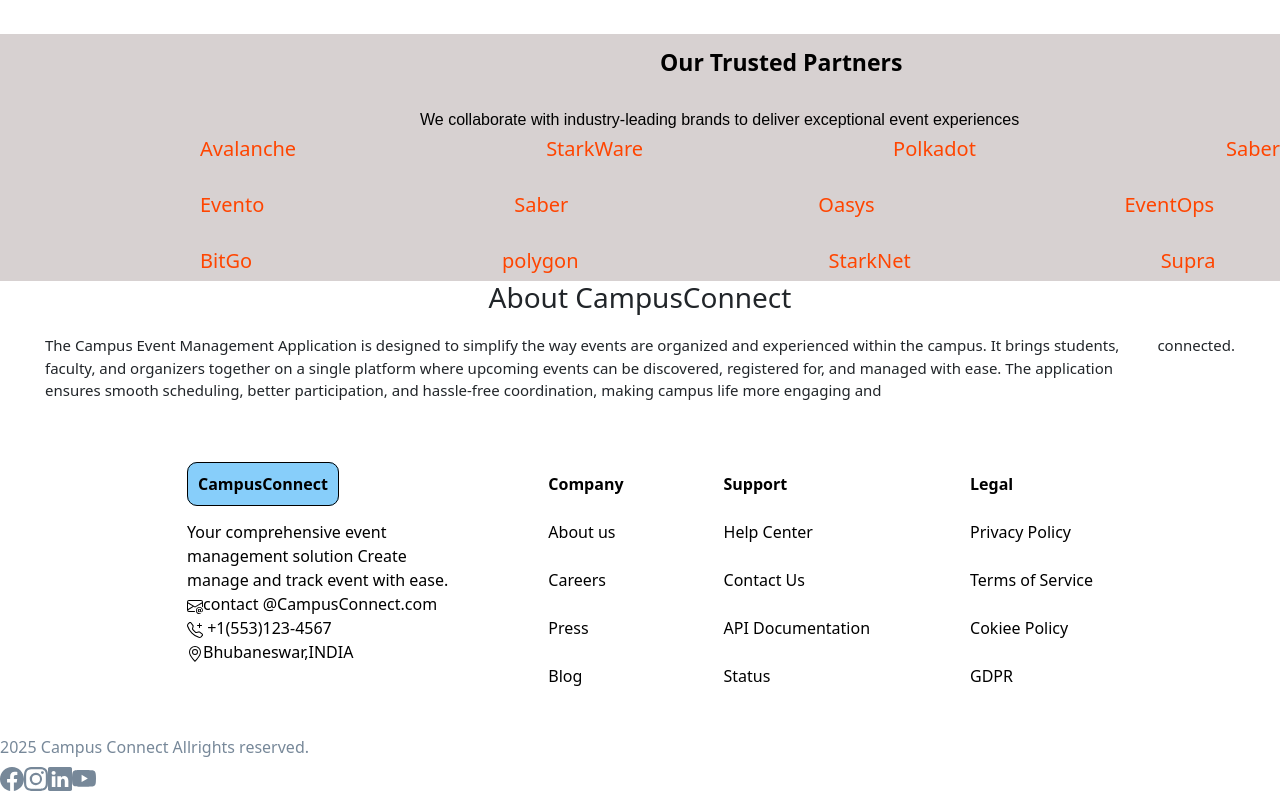
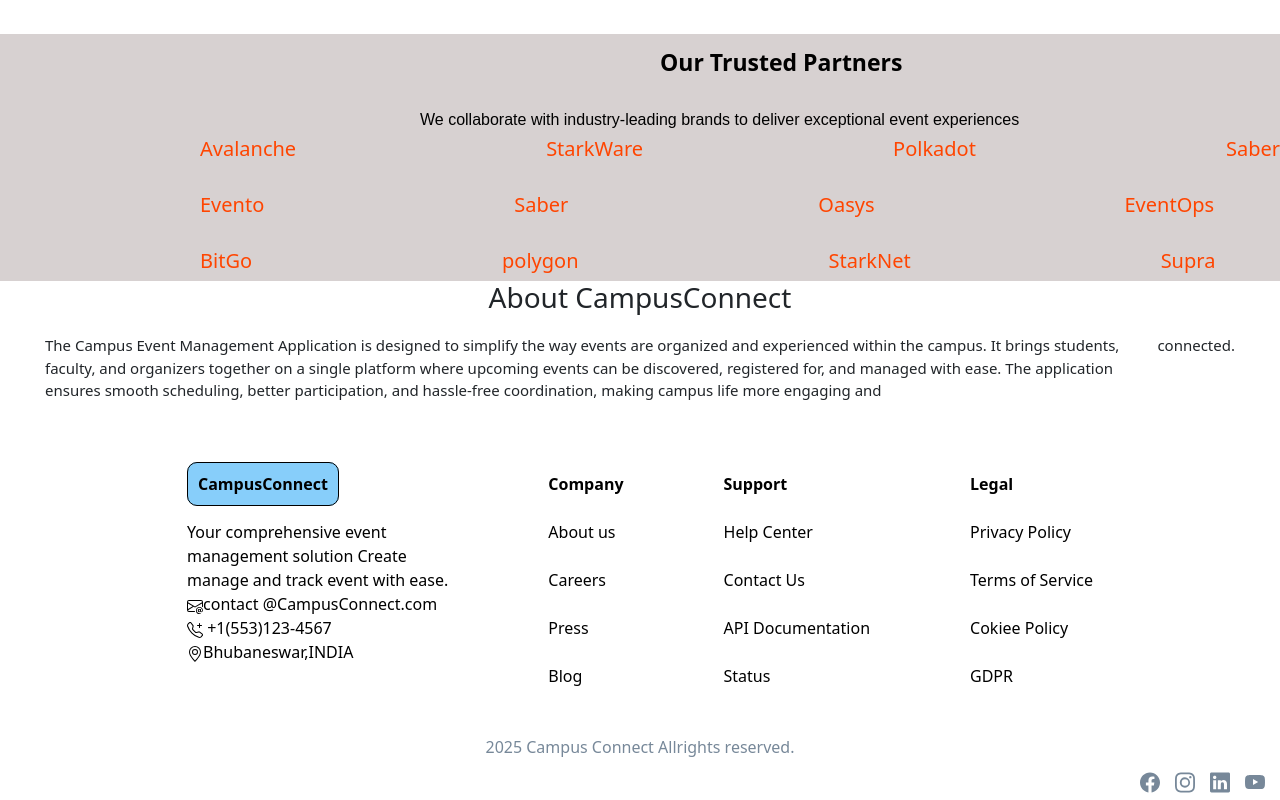
Before and after one commit to SoumyenBaral/Campus-Connect_Backend, an Angular app in the folder Campus-Event/: page / in a window 1280 px wide. Shown: the part 1430-2230 px from the top of the page. Built offline with nearby package versions, Linux system fonts and the light colour scheme.

Commit message:
about section

```diff
--- a/Campus-Event/src/app/footer/footer.css
+++ b/Campus-Event/src/app/footer/footer.css
@@ -32,3 +32,26 @@
 .icon:hover{
   color: lightskyblue;
 }
+
+.copyright{
+  display:flex;
+  justify-content: center;
+
+}
+.icons{
+  display:flex;
+  justify-content: end;
+}
+.icon-item{
+  padding-right:15px;
+
+}
+#Inst-icon:hover{
+    color:rgb(210, 34, 101)
+}
+#icon:hover{
+    color:blue
+}
+#Y-icon:hover{
+  color:red;
+}
--- a/Campus-Event/src/app/footer/footer.html
+++ b/Campus-Event/src/app/footer/footer.html
@@ -80,26 +80,26 @@
 
   </div>
   <div class="social-meadia">
-    <div>
-      <h6>2025 Campus Connect Allrights reserved.</h6>
+    <div class="copyright">
+      <h6 >2025 Campus Connect Allrights reserved.</h6>
     </div>
-    <div class="icon">
-      <svg xmlns="http://www.w3.org/2000/svg" width="24" height="24" fill="currentColor" class="bi bi-facebook"
+    <div class="icons">
+      <svg xmlns="http://www.w3.org/2000/svg" width="35" height="35" fill="currentColor" class="icon-item" id="icon"
         viewBox="0 0 16 16">
         <path
           d="M16 8.049c0-4.446-3.582-8.05-8-8.05C3.58 0-.002 3.603-.002 8.05c0 4.017 2.926 7.347 6.75 7.951v-5.625h-2.03V8.05H6.75V6.275c0-2.017 1.195-3.131 3.022-3.131.876 0 1.791.157 1.791.157v1.98h-1.009c-.993 0-1.303.621-1.303 1.258v1.51h2.218l-.354 2.326H9.25V16c3.824-.604 6.75-3.934 6.75-7.951" />
       </svg>
-      <svg xmlns="http://www.w3.org/2000/svg" width="24" height="24" fill="currentColor" class="bi bi-instagram"
+      <svg xmlns="http://www.w3.org/2000/svg" width="35" height="35" fill="currentColor" class="icon-item" id="Inst-icon"
         viewBox="0 0 16 16">
         <path
           d="M8 0C5.829 0 5.556.01 4.703.048 3.85.088 3.269.222 2.76.42a3.9 3.9 0 0 0-1.417.923A3.9 3.9 0 0 0 .42 2.76C.222 3.268.087 3.85.048 4.7.01 5.555 0 5.827 0 8.001c0 2.172.01 2.444.048 3.297.04.852.174 1.433.372 1.942.205.526.478.972.923 1.417.444.445.89.719 1.416.923.51.198 1.09.333 1.942.372C5.555 15.99 5.827 16 8 16s2.444-.01 3.298-.048c.851-.04 1.434-.174 1.943-.372a3.9 3.9 0 0 0 1.416-.923c.445-.445.718-.891.923-1.417.197-.509.332-1.09.372-1.942C15.99 10.445 16 10.173 16 8s-.01-2.445-.048-3.299c-.04-.851-.175-1.433-.372-1.941a3.9 3.9 0 0 0-.923-1.417A3.9 3.9 0 0 0 13.24.42c-.51-.198-1.092-.333-1.943-.372C10.443.01 10.172 0 7.998 0zm-.717 1.442h.718c2.136 0 2.389.007 3.232.046.78.035 1.204.166 1.486.275.373.145.64.319.92.599s.453.546.598.92c.11.281.24.705.275 1.485.039.843.047 1.096.047 3.231s-.008 2.389-.047 3.232c-.035.78-.166 1.203-.275 1.485a2.5 2.5 0 0 1-.599.919c-.28.28-.546.453-.92.598-.28.11-.704.24-1.485.276-.843.038-1.096.047-3.232.047s-2.39-.009-3.233-.047c-.78-.036-1.203-.166-1.485-.276a2.5 2.5 0 0 1-.92-.598 2.5 2.5 0 0 1-.6-.92c-.109-.281-.24-.705-.275-1.485-.038-.843-.046-1.096-.046-3.233s.008-2.388.046-3.231c.036-.78.166-1.204.276-1.486.145-.373.319-.64.599-.92s.546-.453.92-.598c.282-.11.705-.24 1.485-.276.738-.034 1.024-.044 2.515-.045zm4.988 1.328a.96.96 0 1 0 0 1.92.96.96 0 0 0 0-1.92m-4.27 1.122a4.109 4.109 0 1 0 0 8.217 4.109 4.109 0 0 0 0-8.217m0 1.441a2.667 2.667 0 1 1 0 5.334 2.667 2.667 0 0 1 0-5.334" />
       </svg>
-      <svg xmlns="http://www.w3.org/2000/svg" width="24" height="24" fill="currentColor" class="bi bi-linkedin"
+      <svg xmlns="http://www.w3.org/2000/svg" width="35" height="35" fill="currentColor" class="icon-item" id="icon"
         viewBox="0 0 16 16">
         <path
           d="M0 1.146C0 .513.526 0 1.175 0h13.65C15.474 0 16 .513 16 1.146v13.708c0 .633-.526 1.146-1.175 1.146H1.175C.526 16 0 15.487 0 14.854zm4.943 12.248V6.169H2.542v7.225zm-1.2-8.212c.837 0 1.358-.554 1.358-1.248-.015-.709-.52-1.248-1.342-1.248S2.4 3.226 2.4 3.934c0 .694.521 1.248 1.327 1.248zm4.908 8.212V9.359c0-.216.016-.432.08-.586.173-.431.568-.878 1.232-.878.869 0 1.216.662 1.216 1.634v3.865h2.401V9.25c0-2.22-1.184-3.252-2.764-3.252-1.274 0-1.845.7-2.165 1.193v.025h-.016l.016-.025V6.169h-2.4c.03.678 0 7.225 0 7.225z" />
       </svg>
-      <svg xmlns="http://www.w3.org/2000/svg" width="24" height="24" fill="currentColor" class="bi bi-youtube"
+      <svg xmlns="http://www.w3.org/2000/svg" width="35" height="35" fill="currentColor" class="icon-item" id="Y-icon"
         viewBox="0 0 16 16">
         <path
           d="M8.051 1.999h.089c.822.003 4.987.033 6.11.335a2.01 2.01 0 0 1 1.415 1.42c.101.38.172.883.22 1.402l.01.104.022.26.008.104c.065.914.073 1.77.074 1.957v.075c-.001.194-.01 1.108-.082 2.06l-.008.105-.009.104c-.05.572-.124 1.14-.235 1.558a2.01 2.01 0 0 1-1.415 1.42c-1.16.312-5.569.334-6.18.335h-.142c-.309 0-1.587-.006-2.927-.052l-.17-.006-.087-.004-.171-.007-.171-.007c-1.11-.049-2.167-.128-2.654-.26a2.01 2.01 0 0 1-1.415-1.419c-.111-.417-.185-.986-.235-1.558L.09 9.82l-.008-.104A31 31 0 0 1 0 7.68v-.123c.002-.215.01-.958.064-1.778l.007-.103.003-.052.008-.104.022-.26.01-.104c.048-.519.119-1.023.22-1.402a2.01 2.01 0 0 1 1.415-1.42c.487-.13 1.544-.21 2.654-.26l.17-.007.172-.006.086-.003.171-.007A100 100 0 0 1 7.858 2zM6.4 5.209v4.818l4.157-2.408z" />
```
